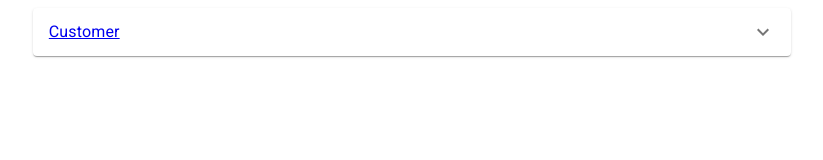
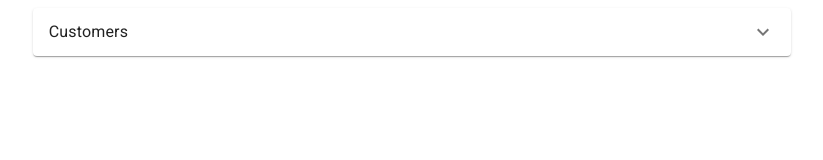
Before and after one commit to kalleprkl/rent-a-thing-client, a React (Create React App) app: page / in a window 1280 px wide. Shown: the top 160 px of the page, without its empty margins (228-1051 px from the left). Built offline with nearby package versions, Linux system fonts and the light colour scheme.

Commit message:
kinda working

```diff
--- a/src/App.tsx
+++ b/src/App.tsx
@@ -6,32 +6,63 @@ import ExpandMoreIcon from "@mui/icons-material/ExpandMore"
 import VirtualizedList from "./VirtualizedList"
 
 import React, { useState } from "react"
-import { useLocation, Link, Route, Routes } from "react-router-dom"
+import { useLocation, useNavigate, Link, Navigate, Route, Routes } from "react-router-dom"
 
-const AppAccordion = () => {
-  const location = useLocation().pathname
-  const [expanded, setExpanded] = useState(false)
-  console.log(location)
-  const List = expanded && location === "/Customers" ? () => <VirtualizedList /> : () => <div />
-  console.log(expanded)
+interface AppAccordionProps {
+  name: string,
+}
+
+//const AppAccordion = (props: AppAccordionProps) => {
+//  const { namespace } = props
+//  const path = `/${namespace}`
+//  const location = useLocation().pathname
+//  const [expanded, setExpanded] = useState(false)
+//  console.log(location)
+//  const List = expanded && location === path ? () => <VirtualizedList /> : () => <div />
+//  console.log(expanded)
+//  return (
+//    <Accordion onChange={(event, expanded) => setExpanded(expanded)}>
+//      <Link to={path} >
+//        <AccordionSummary
+//          expandIcon={<ExpandMoreIcon />}
+//          aria-controls="panel1a-content"
+//          id="panel1a-header"
+//        >
+//          <Typography>{namespace}</Typography>
+//        </AccordionSummary>
+//      </Link>
+//      <AccordionDetails>
+//        <Routes>
+//          <Route path={path} element={<List />} />
+//        </Routes>
+//      </AccordionDetails>
+//    </Accordion>
+//  )
+//}
+
+const AppAccordion = (props: AppAccordionProps) => {
+  const { name } = props
+  const location = useLocation()
+  //const [expanded, setExpanded] = useState(false)
+  const navigate = useNavigate()
   return (
-    <Accordion onChange={(event, expanded) => setExpanded(expanded)}>
-      <Link to="/Customers">
+    <Accordion onChange={(event, expanded) => expanded ? navigate(name) : navigate(-1)} >
       <AccordionSummary
         expandIcon={<ExpandMoreIcon />}
         aria-controls="panel1a-content"
         id="panel1a-header"
       >
-          <Typography>Customer</Typography>
+        <Typography>{name}</Typography>
       </AccordionSummary>
-      </Link>
-      <Routes>
-        <Route path="/Customers" element={<AccordionDetails>
-          <List />
-        </AccordionDetails>} />
-      </Routes>
-
-
+      <AccordionDetails>
+        {
+          location.pathname === `/${name}` ? (
+            <>
+              <VirtualizedList path={name} />
+            </>
+          ) : <div />
+          }
+      </AccordionDetails>
     </Accordion>
   )
 }
@@ -39,7 +70,7 @@ const AppAccordion = () => {
 export const App = () => {
   return (
     <div style={{ width: "60%", marginLeft: "auto", marginRight: "auto" }}>
-      <AppAccordion />
+      <AppAccordion name="Customers" />
       {/*<Accordion>
         <AccordionSummary
           expandIcon={<ExpandMoreIcon />}
--- a/src/Router.tsx
+++ b/src/Router.tsx
@@ -5,7 +5,7 @@ export default () => {
     return (
         <BrowserRouter>
             <Routes>
-                <Route path="*" element={<App />} />
+                <Route path="/*" element={<App />} />
 
             </Routes>
         </BrowserRouter>
--- a/src/VirtualizedList.tsx
+++ b/src/VirtualizedList.tsx
@@ -2,13 +2,13 @@ import Box from "@mui/material/Box"
 import ListItem from "@mui/material/ListItem"
 import ListItemButton from "@mui/material/ListItemButton"
 import ListItemText from "@mui/material/ListItemText"
-import { useLocation } from "react-router-dom"
+import { Navigate } from "react-router-dom"
 
 import { FixedSizeList, ListChildComponentProps } from "react-window"
 
 import React, { useEffect, useState } from "react"
+import { skipToken } from "@reduxjs/toolkit/query/react"
 import { AppData, Customer, useFetchAllCustomersQuery, useFetchAllThingsQuery, UseQueryApi } from "./app/api"
-import { ResultTypeFrom } from "@reduxjs/toolkit/dist/query/endpointDefinitions"
 
 const renderRow = (data: Array<AppData> | undefined) => (props: ListChildComponentProps<Array<AppData>>) => {
   const { index, style } = props
@@ -19,40 +19,20 @@ const renderRow = (data: Array<AppData> | undefined) => (props: ListChildCompone
   return (
     <ListItem style={style} key={index} component="div" disablePadding>
       <ListItemButton onClick={() => { }}>
-        <ListItemText primary={`Item ${data[index].id}`} />
+        <ListItemText primary={`Item ${appDataObject.id}`} />
       </ListItemButton>
     </ListItem>
   )
 }
 
-//interface VirtualizedListProps {
-//  showAction: UseQueryApi,
-//}
-
-const mapLocationAction: { [location: string]: UseQueryApi } = {
-  "Customers": useFetchAllCustomersQuery
+interface VirtualizedListProps {
+  path: string,
 }
 
-//type QueryAction = (arg0?: string) => rentalApi.
-
-//export default function VirtualizedList(props: VirtualizedListProps) {
-export default function VirtualizedList() {
-  const location = useLocation()
-  const { data } = useFetchAllCustomersQuery()
-  //const [data, setData] = useState<Array<AppData>>([])
-  //useEffect(
-  //  () => {
-  //    let resData: Array<AppData> | undefined
-  //    if (location.pathname === "Customers") {
-  //      const response = useFetchAllCustomersQuery()
-  //      resData = response.data
-  //    }
-  //    if (resData) {
-  //      setData(resData)
-  //    }
-  //  },
-  //  [location]
-  //)
+export default React.memo((props: VirtualizedListProps) => {
+  const { path } = props
+  let data: Array<AppData> | undefined
+  data = useFetchAllCustomersQuery().data
   return (
     <Box
       sx={{ width: "100%", height: 200, maxWidth: 360, bgcolor: "background.paper" }}
@@ -67,5 +47,5 @@ export default function VirtualizedList() {
         {renderRow(data)}
       </FixedSizeList>
     </Box>
-  );
-}
+  )
+})
```
Lines whose indentation alone changed are shown as unchanged.
